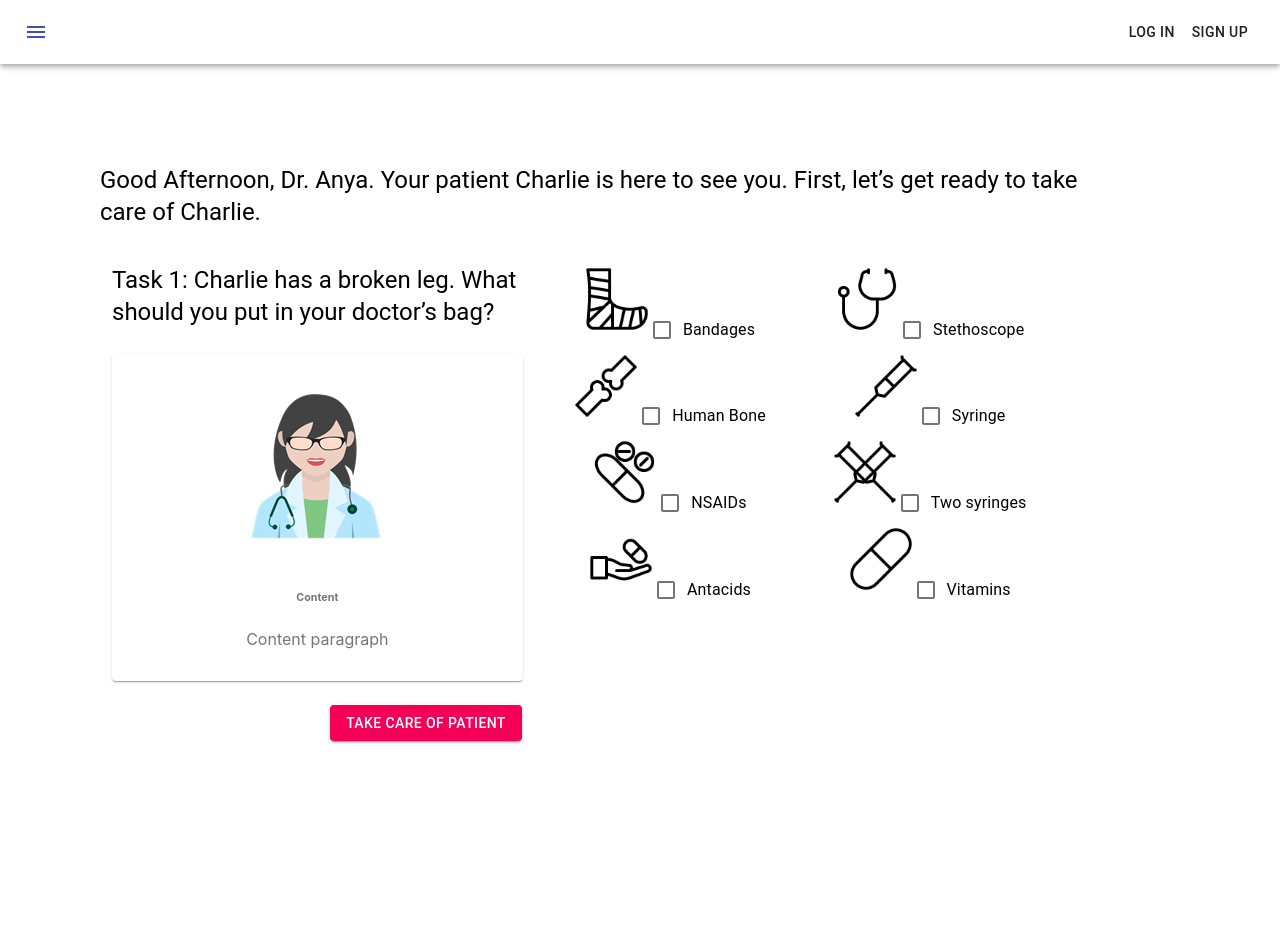
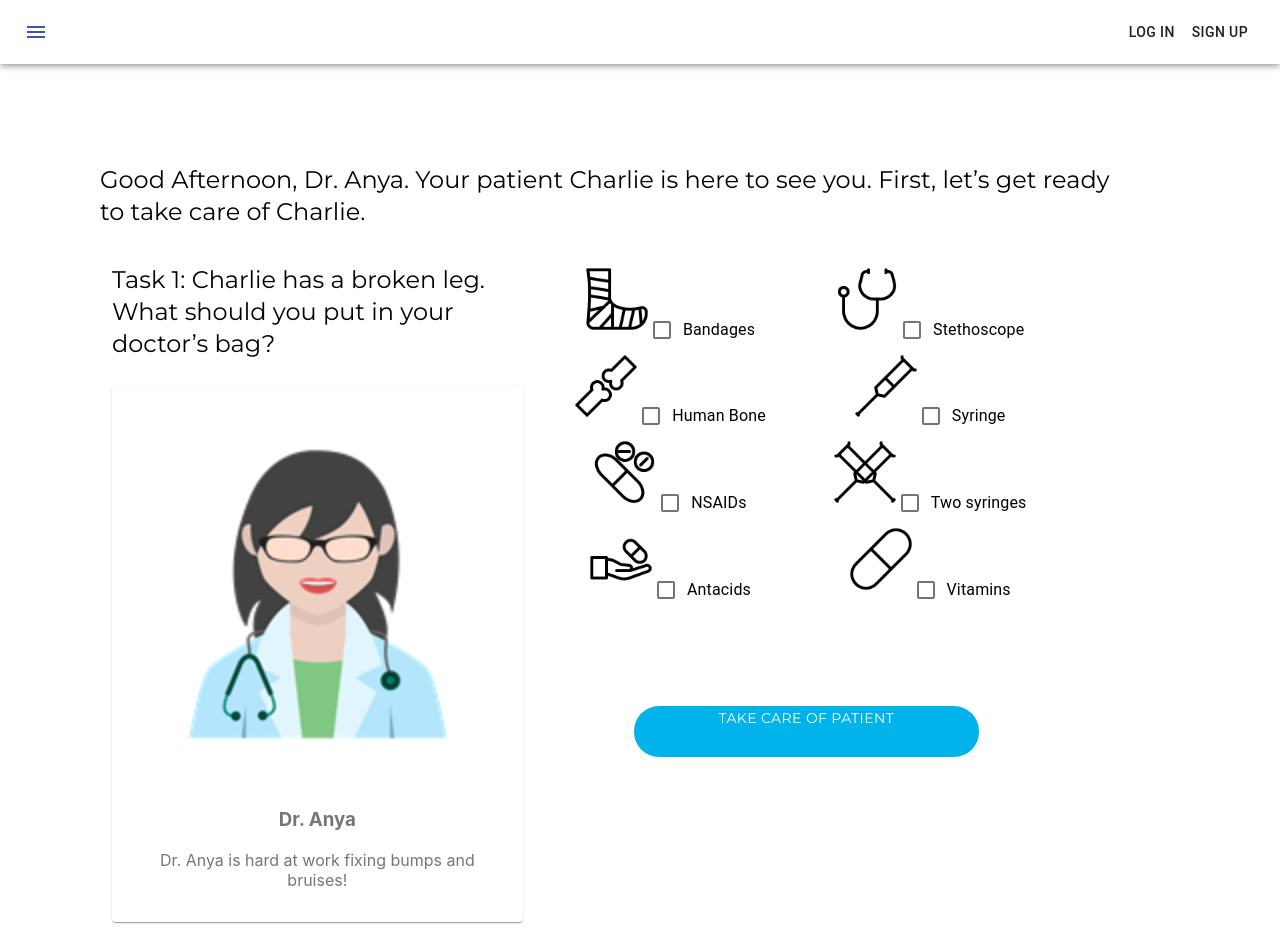
Before and after one commit to karlmiche/hackathon, a React (Create React App) app: page /tasks in a window 1280 px wide. Shown: the top 934 px of the page. Before the commit the page ends 800 px from the top, so only its background shows below. Built offline with nearby package versions, Linux system fonts and the light colour scheme; what react-swipeable-views-utils would draw is missing.

Commit message:
added style

```diff
--- a/src/components/TaskView.js
+++ b/src/components/TaskView.js
@@ -21,18 +21,32 @@ const useStyles = makeStyles((theme) => ({
         textAlign: "left",
         textEmphasis: "bold",
         width: "80vw",
-        marginTop: "5vw"
+        marginTop: "5vw",
+        fontFamily: "Montserrat"
     },
     bigBoy: {
         textAlign: "center",
         marginLeft: "100px"
     },
     patientBtn: {
-        marginTop: "7vw"
+        marginTop: "7vw",
+        backgroundColor: "#00B4EB",
+        fontFamily: "Montserrat",
+        color: "white",
+        textDecoration: "none",
+        borderRadius: "25px",
+        height: "4vw",
+        width: "27vw",
+
+    },
+    doctor: {
+        height: "30vw",
+        width: "auto"
     },
     caption: {
         textAlign: "left",
-        marginBottom: "2vw"
+        marginBottom: "2vw",
+        fontFamily: "Montserrat"
     }
   }));
 
@@ -50,25 +64,20 @@ const TaskView = () => {
                 <Grid item xs={4}>
                     <Typography className={classes.caption} variant="h5">Task 1: Charlie has a broken leg. What should you put in your doctor’s bag?</Typography>
                     <Card className={classes.paper}>
-                        <img src="./doctor.png">
+                        <img className={classes.doctor} src="./doctor.png">
                         </img>
                         <div>
-                            <h6>Content</h6>
-                            <p>Content paragraph</p>
+                            <h3>Dr. Anya</h3>
+                            <p>Dr. Anya is hard at work fixing bumps and bruises!</p>
                         </div>
                     </Card>
                 </Grid>
                 {/* <Typography variant="h5">Check off tasks to mark your progress!</Typography> */}
                 <Grid item xs={5}>
                     <PictureOptions />
-                </Grid>
-                <Grid item xs={6}>
-                <Button
-                        variant="contained"
-                        color="secondary"
-                        >
+                    <Button>
                         <Link
-                        className='link' to='/home'>Take Care of Patient</Link>
+                        className={classes.patientBtn} to='/home'>Take Care of Patient</Link>
                     </Button>
                 </Grid>
             </Grid>
--- a/src/index.css
+++ b/src/index.css
@@ -1,3 +1,5 @@
+@import url('https://fonts.googleapis.com/css2?family=Montserrat&display=swap');
+
 body {
   margin: 0;
   font-family: -apple-system, BlinkMacSystemFont, 'Segoe UI', 'Roboto', 'Oxygen',
```
